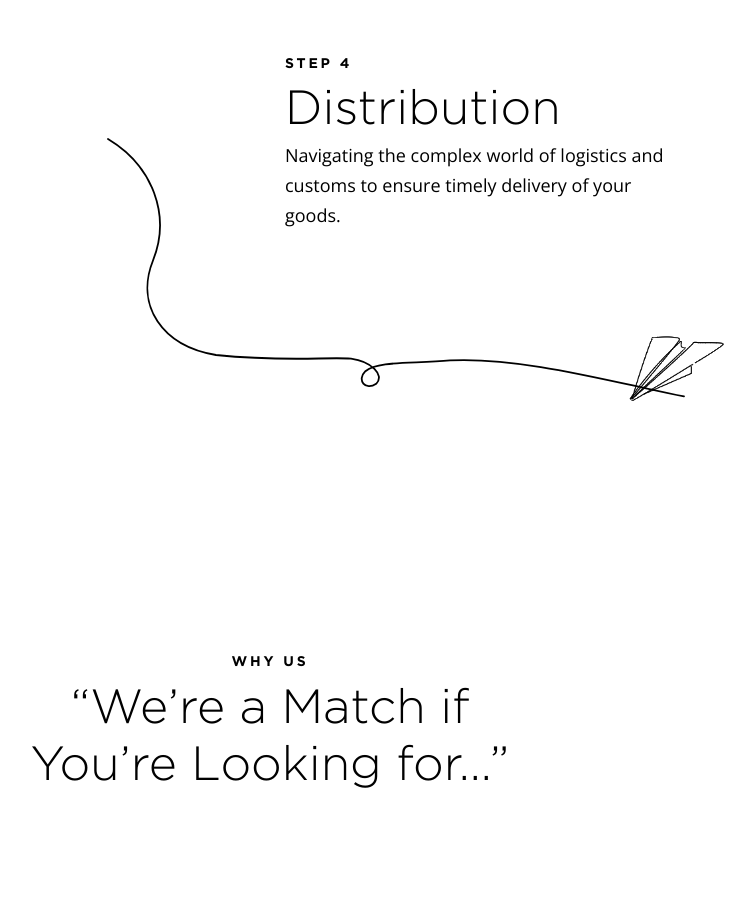
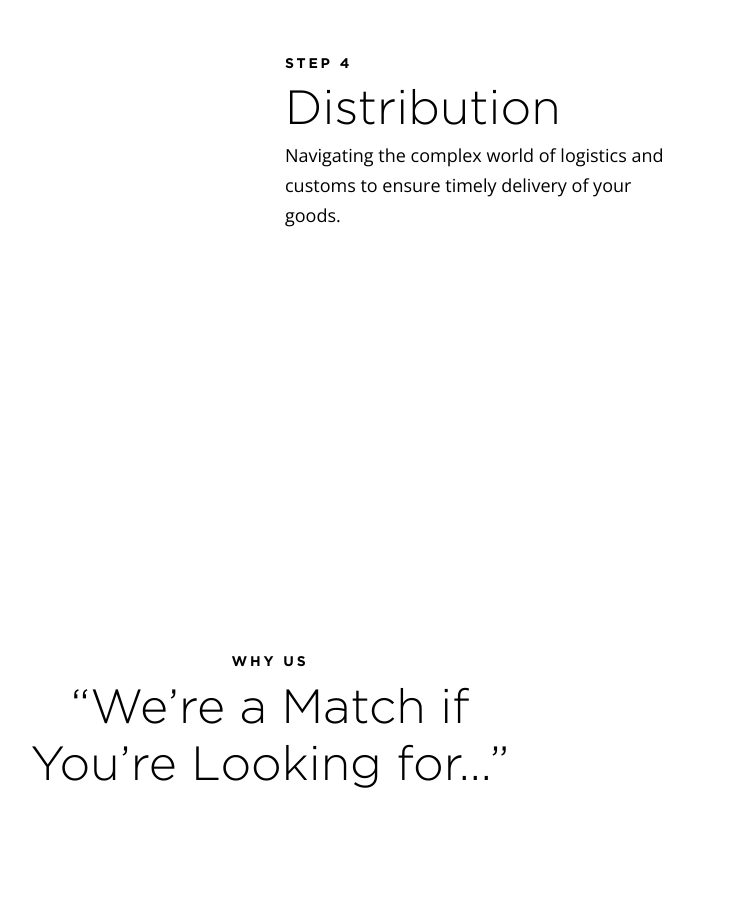
Before and after one commit to parth-patel-reversebits-25/godly-clone, a Next.js app: page / in a window 1280 px wide. Shown: the part 4640-5538 px from the top of the page, without its empty margins (370-1125 px from the left). Built offline with nearby package versions, Linux system fonts and the light colour scheme; a web font is replaced by a local one.

Commit message:
🐞 fix: made animation line continuation with the existing line

```diff
--- a/src/app/page.tsx
+++ b/src/app/page.tsx
@@ -4,6 +4,7 @@ import { AnimatedSvg } from "@/components/AnimatedSvg";
 import { SmoothScroll } from "@/components/SmoothScroll";
 import { ContactForm } from "@/components/ContactForm";
 import { Phone } from "lucide-react";
+import { DistributionTail } from "@/components/DistributionTail";
 
 function MailIcon() {
   return (
@@ -354,39 +355,7 @@ function Step({
   );
 }
 
-function DistributionTail() {
-  return (
-    <div className="section-tail" aria-hidden>
-      <svg
-        viewBox="0 0 1200 360"
-        fill="none"
-        stroke="#000"
-        strokeWidth={2}
-        strokeLinecap="round"
-        strokeLinejoin="round"
-        xmlns="http://www.w3.org/2000/svg"
-      >
-        {/* tail emerges from rocket area above (start sits outside viewBox so
-            the line clearly comes down from the rocket trail), sweeps right
-            with a gentle wave and small loop, then arrives at the airplane */}
-        <path d="M420 10 C 470 40, 490 95, 470 145 C 450 195, 480 240, 540 250 C 620 258, 660 252, 690 254 C 712 257, 728 272, 718 282 C 706 290, 696 278, 706 268 C 720 256, 760 260, 800 256 C 880 252, 980 280, 1060 296" />
-        {/* paper airplane from reference asset — bigger and shifted down so
-            the tangle-line endpoint at (1060, 296) lands on its nose tip.
-            The filter forces RGB to black and maps alpha = 1 - luminance, so
-            the white PNG background drops out and only the dark lines show. */}
-        <defs>
-          <filter id="airplane-lineart" x="0%" y="0%" width="100%" height="100%">
-            <feColorMatrix
-              type="matrix"
-              values="0 0 0 0 0  0 0 0 0 0  0 0 0 0 0  -0.299 -0.587 -0.114 0 1"
-            />
-          </filter>
-        </defs>
-        <image href="/airplane.png" x="956" y="185" width="180" height="131" filter="url(#airplane-lineart)" />
-      </svg>
-    </div>
-  );
-}
+// DistributionTail is imported from "@/components/DistributionTail"
 
 function Why({
   id,
--- /dev/null
+++ b/src/components/DistributionTail.tsx
@@ -0,0 +1,98 @@
+"use client";
+
+import { useEffect, useRef, useState } from "react";
+
+export function DistributionTail() {
+  const svgRef = useRef<SVGSVGElement>(null);
+  const pathRef = useRef<SVGPathElement>(null);
+  const [progress, setProgress] = useState(0);
+
+  useEffect(() => {
+    const svg = svgRef.current;
+    const path = pathRef.current;
+    if (!svg || !path) return;
+
+    let len = 0;
+    try {
+      len = path.getTotalLength();
+    } catch {
+      len = 1000;
+    }
+
+    path.style.strokeDasharray = `${len}`;
+    path.style.strokeDashoffset = `${len}`;
+
+    // Target the parent section (.section-7) to track its viewport position
+    const section = svg.closest(".section-7") || svg;
+
+    let rafId = 0;
+    const update = () => {
+      const rect = section.getBoundingClientRect();
+      const vh = window.innerHeight;
+
+      // To make the animation a seamless visual continuation of the previous winding line:
+      // - Start drawing the tail line when the rocket (at the top of section-7) is fully in view (around 40% down the screen).
+      // - Finish drawing the tail line when the section is scrolled up and the paper airplane is in full view (around 20% off-screen at the top).
+      const startY = vh * 0.40;
+      const endY = -vh * 0.20;
+
+      const total = startY - endY;
+      const current = startY - rect.top;
+      const p = Math.min(1, Math.max(0, current / total));
+
+      // Slight easing curve for high-fidelity continuation feel
+      const easedP = Math.pow(p, 1.2);
+
+      path.style.strokeDashoffset = `${len * (1 - easedP)}`;
+      setProgress(easedP);
+
+      rafId = requestAnimationFrame(update);
+    };
+
+    rafId = requestAnimationFrame(update);
+    return () => cancelAnimationFrame(rafId);
+  }, []);
+
+  // Fades in and scales up during the last 30% of the line drawing
+  const airplaneOpacity = progress < 0.7 ? 0 : (progress - 0.7) / 0.3;
+  const airplaneScale = progress < 0.7 ? 0.4 : 0.4 + ((progress - 0.7) / 0.3) * 0.8; // scale from 0.4 to 1.2
+
+  return (
+    <div className="section-tail" aria-hidden>
+      <svg
+        ref={svgRef}
+        viewBox="0 0 1200 360"
+        fill="none"
+        stroke="#000"
+        strokeWidth={2}
+        strokeLinecap="round"
+        strokeLinejoin="round"
+        xmlns="http://www.w3.org/2000/svg"
+      >
+        {/* Winding tail line */}
+        <path
+          ref={pathRef}
+          d="M420 10 C 470 40, 490 95, 470 145 C 450 195, 480 240, 540 250 C 620 258, 660 252, 690 254 C 712 257, 728 272, 718 282 C 706 290, 696 278, 706 268 C 720 256, 760 260, 800 256 C 880 252, 980 280, 1060 296"
+        />
+
+        {/* Paper airplane rendered as clean, native SVG paths */}
+        <g
+          transform={`translate(1060, 296) scale(${airplaneScale}) rotate(0) translate(-5, -95)`}
+          opacity={airplaneOpacity}
+          stroke="#000"
+          strokeWidth={2}
+          strokeLinecap="round"
+          strokeLinejoin="round"
+          fill="none"
+          style={{ transition: "opacity 0.05s ease-out, transform 0.05s ease-out" }}
+        >
+          <path d="M5 95 L128 18 L108 32 L125 22 L122 70 Z" />
+          <path d="M5 95 L108 32" />
+          <path d="M5 95 L122 70" />
+          <path d="M5 95 L88 60" />
+          <path d="M50 82 L108 32" />
+        </g>
+      </svg>
+    </div>
+  );
+}
```
Also changed, not shown: 1 other file (tests, documents, lock files or other folders).
